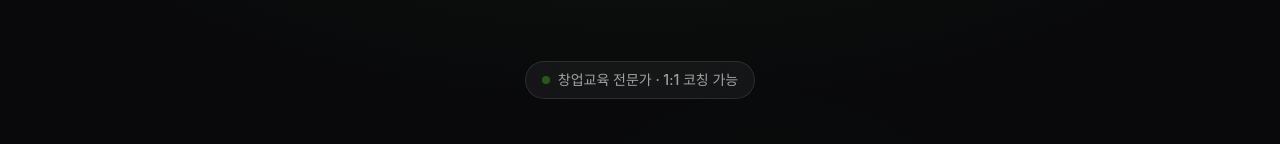
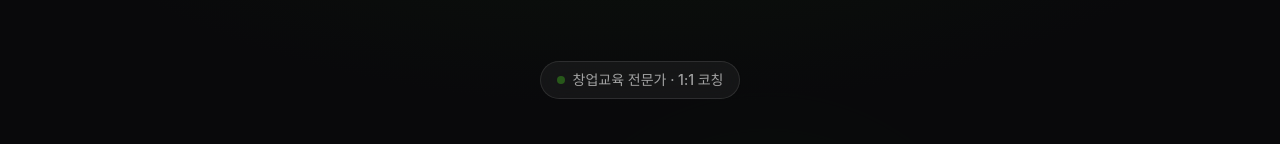
Before and after one commit to aerohero/fredlab-homepage, a Next.js app: page / in a window 1280 px wide. Shown: the part 125-269 px from the top of the page. Built offline with nearby package versions, Linux system fonts and the light colour scheme; a web font is replaced by a local one.

Commit message:
fix: Hero 배지 텍스트 '1:1 코칭 가능' → '1:1 코칭'으로 수정
Co-Authored-By: Paperclip <noreply@paperclip.ing>

```diff
--- a/components/sections/Hero.tsx
+++ b/components/sections/Hero.tsx
@@ -23,7 +23,7 @@ export default function Hero() {
         <div className="inline-flex items-center gap-2 glass rounded-full px-4 py-2 mb-8">
           <span className="w-2 h-2 rounded-full bg-[#2D6A1C] animate-pulse" />
           <span className="text-sm font-medium text-white/60">
-            창업교육 전문가 · 1:1 코칭 가능
+            창업교육 전문가 · 1:1 코칭
           </span>
         </div>
 
```
